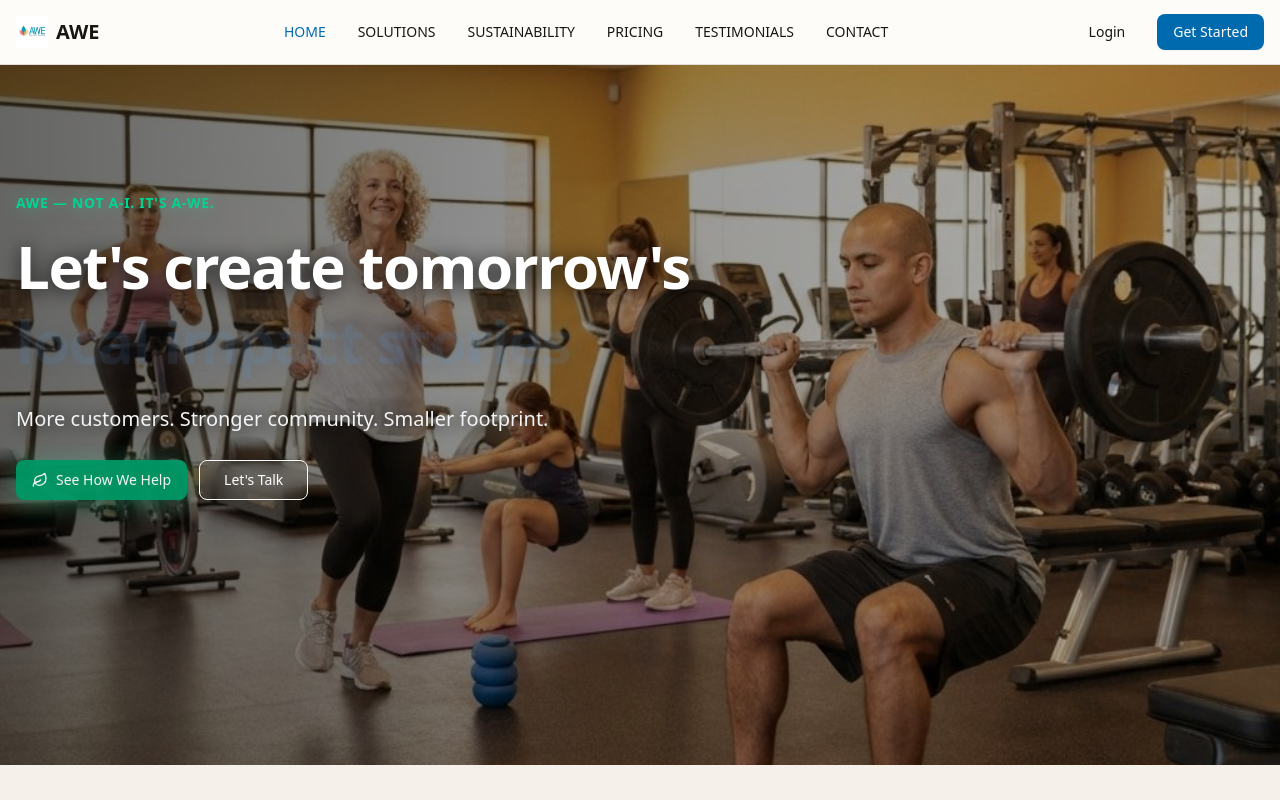
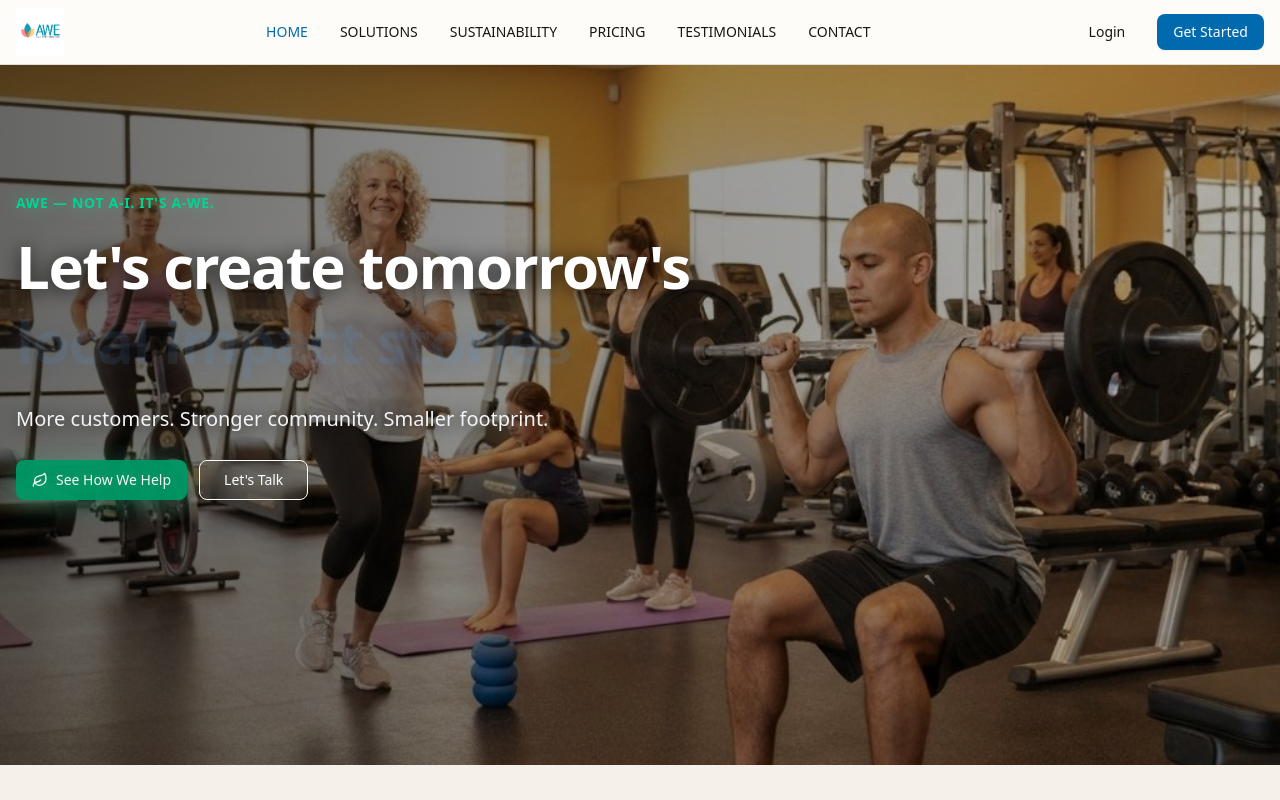
Before and after one commit to valentinasilva8/bob25, a Next.js app in the folder frontend/: page / in a window 1280 px wide. Shown: the top 800 px of the page. Built offline with nearby package versions, Linux system fonts and the light colour scheme.

Commit message:
Remove text from logo and make it bigger
- Removed black 'AWE' text from header and form pages
- Increased logo size from 32x32/40x40 to 48x48 pixels
- Now shows only the logo image with 'ads with emotion' tagline
- Cleaner, more professional appearance

```diff
--- a/frontend/app/onboarding/page.tsx
+++ b/frontend/app/onboarding/page.tsx
@@ -125,9 +125,8 @@ export default function OnboardingPage() {
   return (
     <div className="flex min-h-screen w-full items-center justify-center p-6 md:p-10 bg-gradient-to-br from-blue-50 to-green-50">
       <div className="w-full max-w-2xl">
-        <Link href="/" className="flex items-center gap-2 mb-6 hover:opacity-80 transition-opacity">
-          <Image src="/awe-logo.jpg" alt="AWE Logo" width={40} height={40} />
-          <span className="text-2xl font-bold text-primary">awe</span>
+        <Link href="/" className="flex items-center mb-6 hover:opacity-80 transition-opacity">
+          <Image src="/awe-logo.jpg" alt="AWE Logo" width={48} height={48} className="rounded" />
         </Link>
 
         <Card>
--- a/frontend/app/register/page.tsx
+++ b/frontend/app/register/page.tsx
@@ -129,9 +129,8 @@ export default function RegisterPage() {
   return (
     <div className="flex min-h-screen w-full items-center justify-center p-6 md:p-10 bg-gradient-to-br from-green-50 via-blue-50 to-orange-50">
       <div className="w-full max-w-2xl">
-        <Link href="/" className="flex items-center gap-2 mb-6 hover:opacity-80 transition-opacity">
-          <Image src="/awe-logo.jpg" alt="AWE Logo" width={40} height={40} />
-          <span className="text-2xl font-bold text-primary">awe</span>
+        <Link href="/" className="flex items-center mb-6 hover:opacity-80 transition-opacity">
+          <Image src="/awe-logo.jpg" alt="AWE Logo" width={48} height={48} className="rounded" />
         </Link>
 
         <Card className="border-2">
--- a/frontend/components/header.tsx
+++ b/frontend/components/header.tsx
@@ -9,11 +9,8 @@ export function Header() {
   return (
     <header className="relative z-20 border-b border-border bg-background">
       <div className="container mx-auto flex h-16 items-center justify-between px-4">
-        <Link href="/" className="flex items-center gap-2">
-          <div className="flex items-center gap-2">
-            <Image src="/awe-logo.jpg" alt="AWE Logo" width={32} height={32} className="rounded" />
-            <span className="text-xl font-bold">AWE</span>
-          </div>
+        <Link href="/" className="flex items-center">
+          <Image src="/awe-logo.jpg" alt="AWE Logo" width={48} height={48} className="rounded" />
         </Link>
 
         <nav className="hidden items-center gap-8 md:flex">
```
